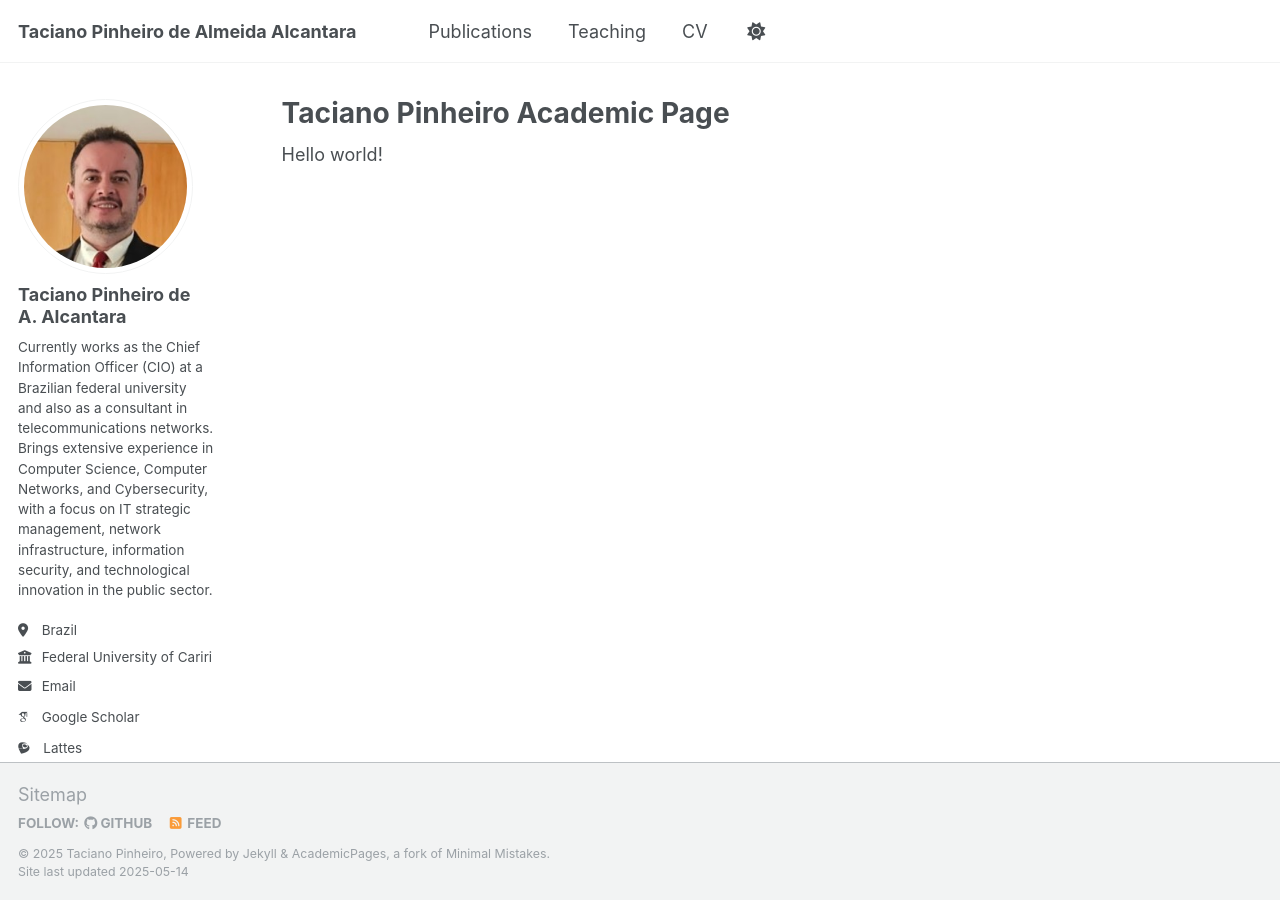
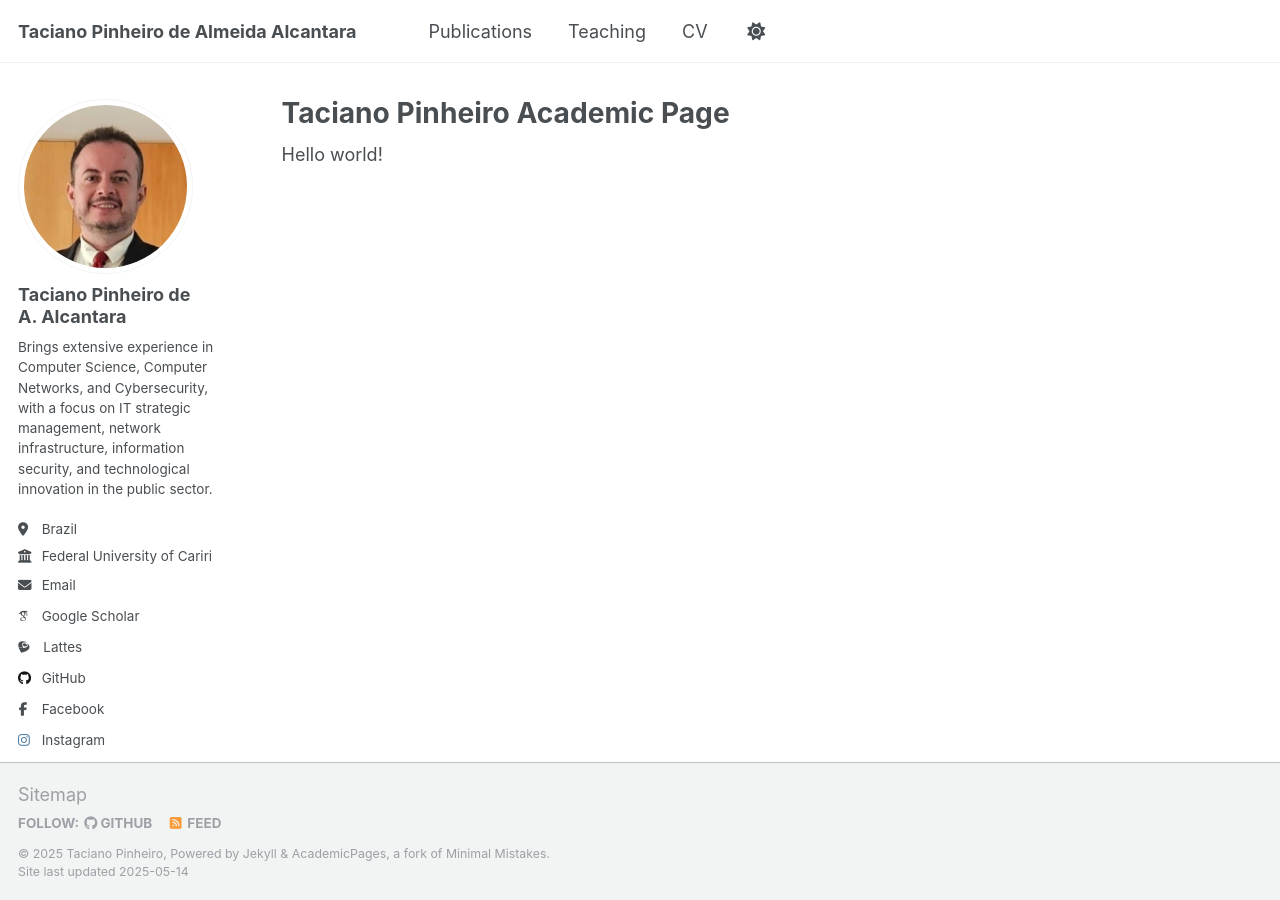
Before and after one commit to tacianopinheiro/tacianopinheiro.github.io, a Jekyll site: the page built from _pages/about.md, in a window 1280 px wide. Built offline with Jekyll 4.4.1, drawn with Linux system fonts in a browser that asks for light colours; some web fonts are replaced.

Commit message:
Update _config.yml

```diff
--- a/_config.yml
+++ b/_config.yml
@@ -25,7 +25,7 @@ author:
   avatar           : "profile.png"
   name             : "Taciano Pinheiro de A. Alcantara"
   pronouns         : # example: "she/her"
-  bio              : "Currently works as the Chief Information Officer (CIO) at a Brazilian federal university and also as a consultant in telecommunications networks. Brings extensive experience in Computer Science, Computer Networks, and Cybersecurity, with a focus on IT strategic management, network infrastructure, information security, and technological innovation in the public sector."
+  bio              : "Brings extensive experience in Computer Science, Computer Networks, and Cybersecurity, with a focus on IT strategic management, network infrastructure, information security, and technological innovation in the public sector."
   location         : "Brazil"
   employer         : "Federal University of Cariri"
   uri              : # URL
```
